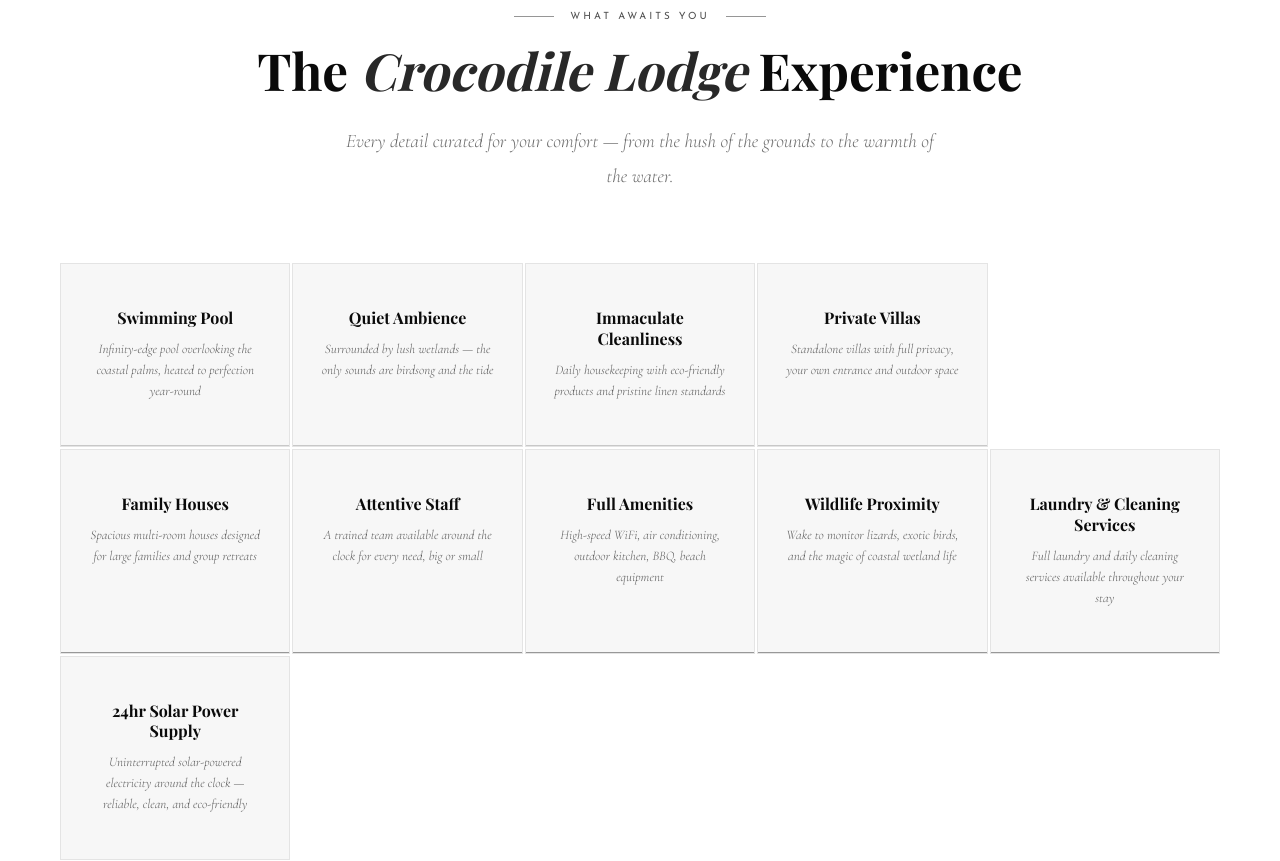
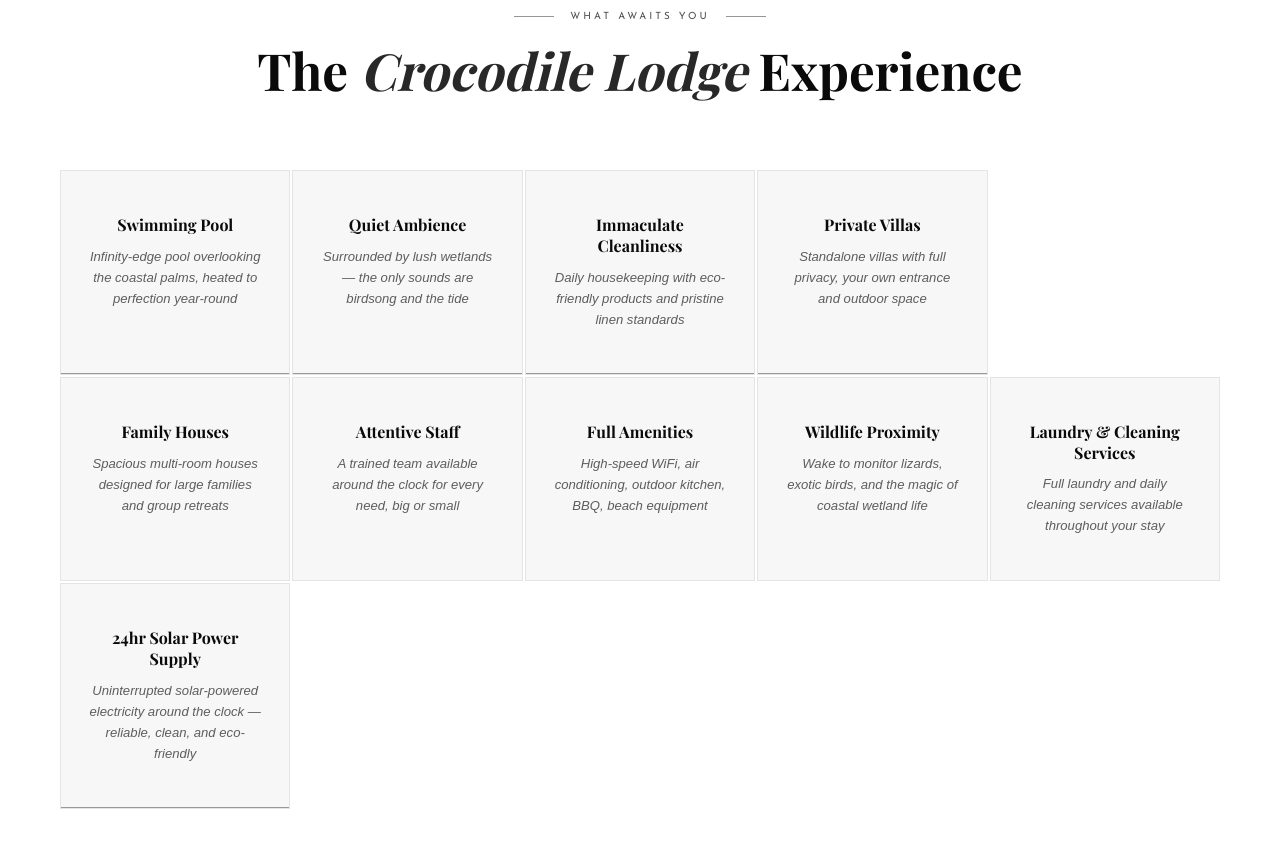
Before and after one commit to kalu-Peter/crocodile, a React (Vite) app: page / in a window 1280 px wide. Shown: the part 2500-3361 px from the top of the page. Built offline with nearby package versions, Linux system fonts and the light colour scheme; a web font is replaced by a local one.

Commit message:
apt-amenities experience

```diff
--- a/src/CrocodileLodge.tsx
+++ b/src/CrocodileLodge.tsx
@@ -1317,6 +1317,7 @@ const CrocodileLodge: React.FC = () => {
           position: relative;
           overflow: hidden;
           cursor: pointer;
+          font-family: sans-serif;
         }
         .amenity-card::before {
           content: '';
@@ -1989,10 +1990,7 @@ const CrocodileLodge: React.FC = () => {
           <h2 className="section-title">
             The <em>Crocodile Lodge</em> Experience
           </h2>
-          <p className="amenities-intro">
-            Every detail curated for your comfort — from the hush of the grounds
-            to the warmth of the water.
-          </p>
+
         </div>
 
         <div className="amenities-grid reveal">
```
